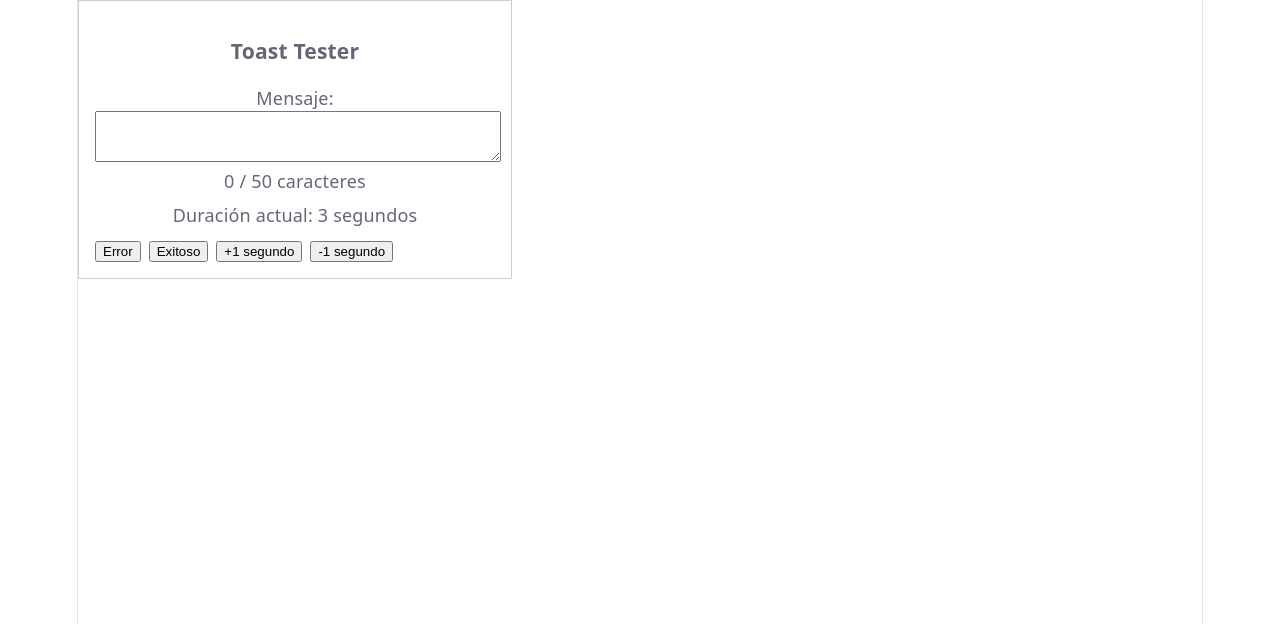
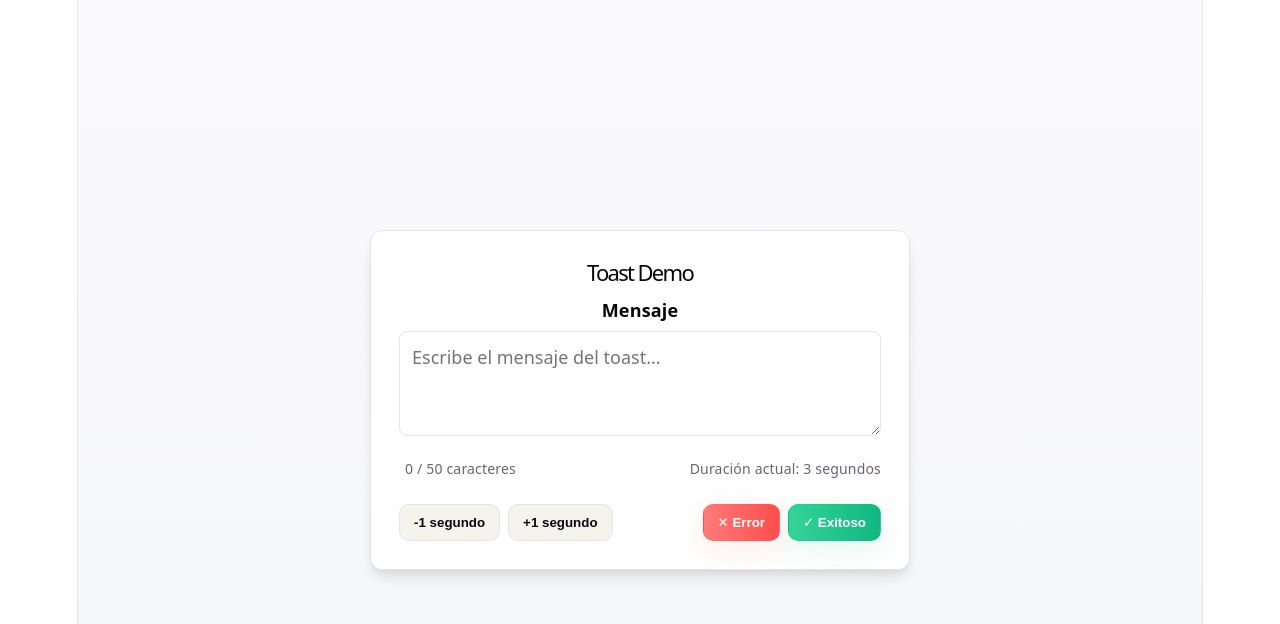
Before and after one commit to DiegoRiosV/NotificationsSystem, a React (Vite) app: page / in a window 1280 px wide. Shown: the top 624 px of the page. Built offline with nearby package versions, Linux system fonts and the light colour scheme.

Commit message:
style: Se creao un diseño amigable par ael usuario

```diff
--- a/src/App.css
+++ b/src/App.css
@@ -182,3 +182,154 @@
     border-right-color: var(--border);
   }
 }
+
+/* Toast demo layout and form visual styles */
+.app-container {
+  min-height: 100vh;
+  display: flex;
+  justify-content: center;
+  align-items: center;
+  padding: 40px 20px;
+  background: linear-gradient(180deg, rgba(250,250,253,1) 0%, rgba(245,246,250,1) 100%);
+  box-sizing: border-box;
+}
+
+.card {
+  width: 100%;
+  max-width: 540px;
+  background: var(--bg);
+  border-radius: 12px;
+  padding: 28px;
+  box-shadow: var(--shadow);
+  border: 1px solid var(--border);
+  box-sizing: border-box;
+}
+
+.card h1 {
+  margin: 0 0 12px;
+  font-size: 22px;
+  color: var(--text-h);
+}
+
+label {
+  display: block;
+  margin-bottom: 8px;
+  font-weight: 600;
+  color: var(--text-h);
+}
+
+.toast-input {
+  width: 100%;
+  resize: vertical;
+  min-height: 72px;
+  padding: 12px;
+  border-radius: 8px;
+  border: 1px solid var(--border);
+  background: transparent;
+  color: var(--text-h);
+  font: inherit;
+  box-sizing: border-box;
+  transition: box-shadow 0.15s, border-color 0.15s;
+}
+
+.toast-input:focus {
+  outline: none;
+  box-shadow: 0 8px 30px rgba(16,24,40,0.06);
+  border-color: var(--accent-border);
+}
+
+.meta-row {
+  display: flex;
+  justify-content: space-between;
+  align-items: center;
+  margin-top: 10px;
+  color: var(--text);
+  font-size: 14px;
+}
+
+.controls {
+  display: flex;
+  justify-content: space-between;
+  align-items: center;
+  gap: 12px;
+  margin-top: 18px;
+  flex-wrap: wrap;
+}
+
+.duration-controls {
+  display: flex;
+  gap: 8px;
+}
+
+.action-controls {
+  display: flex;
+  gap: 8px;
+}
+
+.btn {
+  padding: 10px 14px;
+  border-radius: 10px;
+  border: 1px solid transparent;
+  background: transparent;
+  cursor: pointer;
+  font-weight: 700;
+  color: var(--text-h);
+  transition: transform 0.08s ease, box-shadow 0.12s ease, opacity 0.12s;
+}
+
+.btn:active {
+  transform: translateY(1px);
+}
+
+.btn-secondary {
+  background: var(--code-bg);
+  border-color: var(--border);
+  color: var(--text-h);
+}
+
+.btn-success {
+  background: linear-gradient(90deg, #34d399, #10b981);
+  color: white;
+  box-shadow: 0 8px 30px rgba(16,185,129,0.12);
+  border-color: rgba(16,185,129,0.2);
+}
+
+.btn-error {
+  background: linear-gradient(90deg, #ff7a7a, #ff4d4d);
+  color: white;
+  box-shadow: 0 8px 30px rgba(255,77,77,0.12);
+  border-color: rgba(255,77,77,0.2);
+}
+
+.char-count {
+  font-family: var(--sans);
+  color: var(--text);
+  background: transparent;
+  padding: 4px 6px;
+  border-radius: 6px;
+}
+
+@media (max-width: 480px) {
+  .card {
+    padding: 18px;
+  }
+  .btn {
+    padding: 8px 10px;
+    font-size: 14px;
+  }
+  .card h1 {
+    font-size: 20px;
+  }
+  .meta-row {
+    flex-direction: column;
+    align-items: flex-start;
+    gap: 8px;
+  }
+  .controls {
+    flex-direction: column-reverse;
+    align-items: stretch;
+  }
+  .action-controls {
+    justify-content: space-between;
+  }
+}
--- a/src/App.jsx
+++ b/src/App.jsx
@@ -1,6 +1,7 @@
 import { useState } from 'react'
 import ToastProvider from "./components/Toast/ToastProvider";
 import ToastTester from "./components/ToastTester";
+import './App.css'
 
 function App() {
   return (
--- a/src/components/ToastTester.jsx
+++ b/src/components/ToastTester.jsx
@@ -39,39 +39,36 @@ export default function ToastTester() {
   };
 
   return (
-    <div style={{ padding: "16px", border: "1px solid #ccc", maxWidth: "400px" }}>
-      <h3>Toast Tester</h3>
+    <div className="app-container">
+      <div className="card">
+        <h1>Toast Demo</h1>
 
-      <label htmlFor="toast-message">Mensaje:</label>
-      <br />
+        <label htmlFor="toast-message">Mensaje</label>
         <textarea
           id="toast-message"
+          className="toast-input"
           value={message}
           onChange={handleMessageChange}
           rows={3}
-        style={{ width: "100%" }}
+          placeholder="Escribe el mensaje del toast..."
         />
-      <div>
-        {message.length} / {MAX_CHARACTERS} caracteres
+
+        <div className="meta-row">
+          <span className="char-count">{message.length} / {MAX_CHARACTERS} caracteres</span>
+          <span className="duration">Duración actual: {duration} segundos</span>
         </div>
 
-      <div style={{ marginTop: "8px" }}>
-        Duración actual: {duration} segundos
+        <div className="controls">
+          <div className="duration-controls">
+            <button className="btn btn-secondary" type="button" onClick={handleDecreaseDuration}>-1 segundo</button>
+            <button className="btn btn-secondary" type="button" onClick={handleIncreaseDuration}>+1 segundo</button>
           </div>
 
-      <div style={{ marginTop: "12px", display: "flex", gap: "8px" }}>
-        <button type="button" onClick={() => handleSend("error")}>
-          Error
-        </button>
-        <button type="button" onClick={() => handleSend("success")}>
-          Exitoso
-        </button>
-        <button type="button" onClick={handleIncreaseDuration}>
-          +1 segundo
-        </button>
-        <button type="button" onClick={handleDecreaseDuration}>
-          -1 segundo
-        </button>
+          <div className="action-controls">
+            <button className="btn btn-error" type="button" onClick={() => handleSend("error")}>✕ Error</button>
+            <button className="btn btn-success" type="button" onClick={() => handleSend("success")}>✓ Exitoso</button>
+          </div>
+        </div>
       </div>
     </div>
   );
--- a/src/components/toast/ToastProvider.jsx
+++ b/src/components/toast/ToastProvider.jsx
@@ -3,7 +3,7 @@ import ToastContext from "../../context/ToastContext";
 import ToastContainer from "./ToastContainer";
 
 const DEFAULT_DURATION = 3000;
-const CLOSE_ANIMATION_DURATION = 300; // debe coincidir con la transición CSS (.3s)
+const CLOSE_ANIMATION_DURATION = 300;
 
 function ToastProvider({ children }) {
   const [toasts, setToasts] = useState([]);
```
Lines whose indentation alone changed are shown as unchanged.
